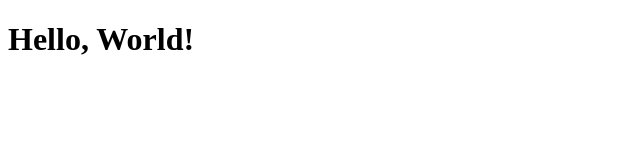
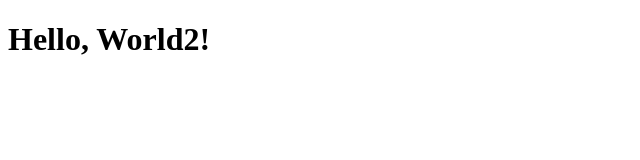
Before and after one commit to serena-shen2/vanilla-stableEnv, a plain HTML site: page src/index.html in a window 1280 px wide. Shown: the full height of the page, 0-640 px from the left. Drawn offline with Linux system fonts and the light colour scheme.

Commit message:
Update index.html

```diff
--- a/src/index.html
+++ b/src/index.html
@@ -1 +1 @@
-<!DOCTYPE html><html><head><title>Hello World</title></head><body><h1>Hello, World!</h1></body></html>
+<!DOCTYPE html><html><head><title>Hello World</title></head><body><h1>Hello, World2!</h1></body></html>
```
